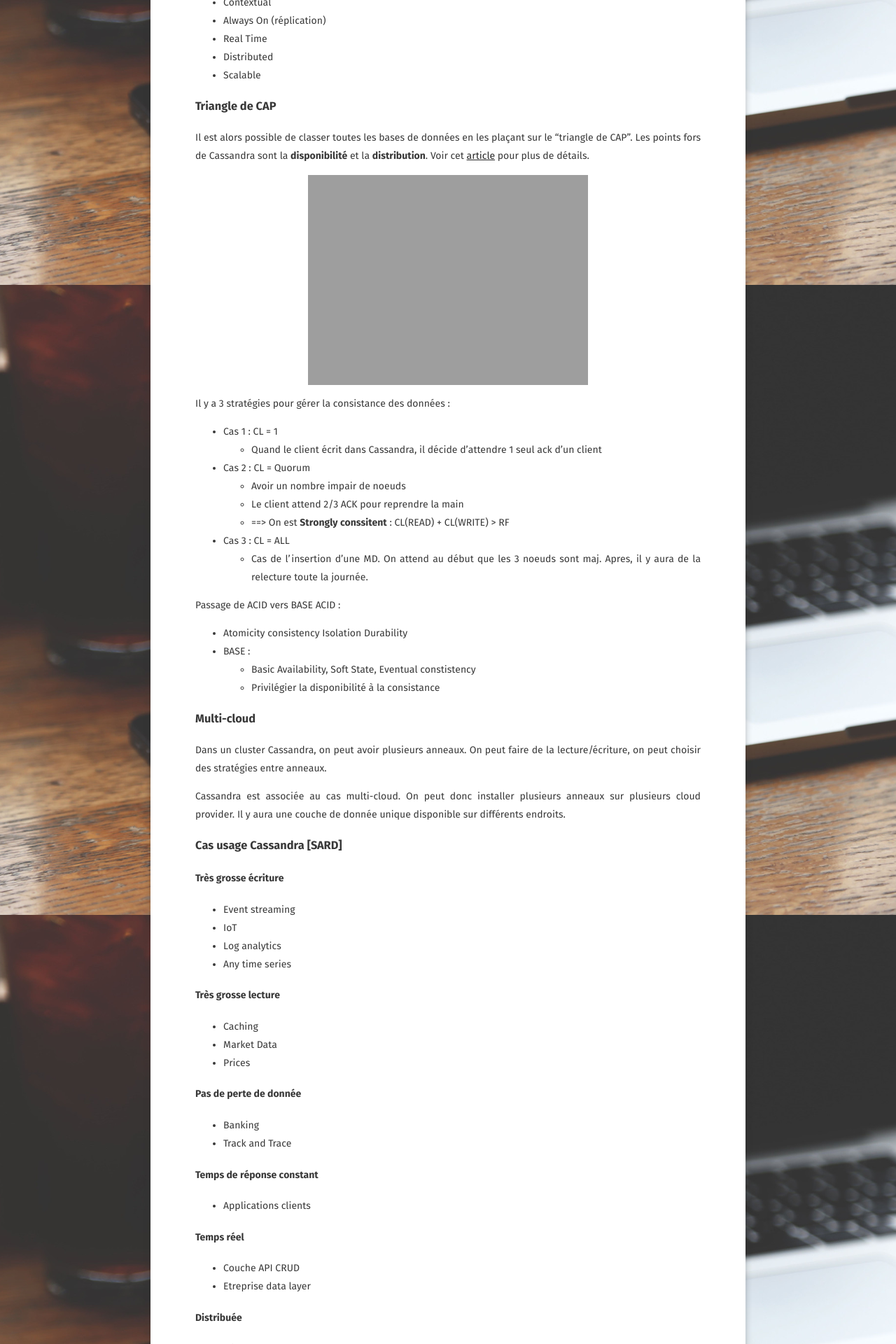
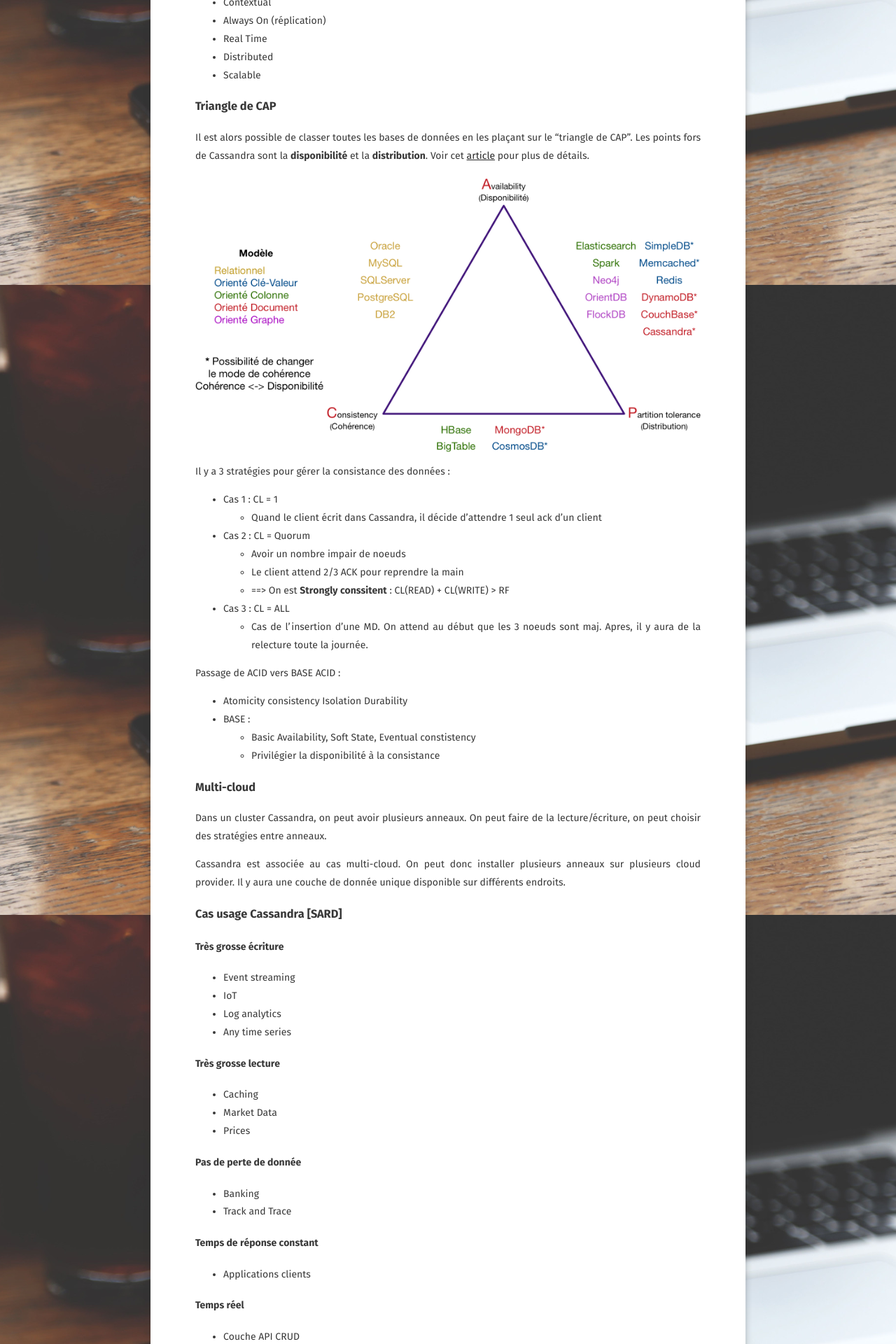
Before and after one commit to Ahdak/blog, a Jekyll site: the page built from _posts/2019-11-28-xebicon-19.md, in a window 1280 px wide. Shown: the part 2293-4213 px from the top of the page at 70% size. Built offline with Jekyll 4.4.1, drawn with Linux system fonts in a browser that asks for light colours; some web fonts are replaced.

Commit message:
Fix image Xebicon

```diff
--- a/_posts/2019-11-28-xebicon-19.md
+++ b/_posts/2019-11-28-xebicon-19.md
@@ -74,7 +74,7 @@
 ### Triangle de CAP
 Il est alors possible de classer toutes les bases de données en les plaçant sur le "triangle de CAP". Les points fors de Cassandra sont la __disponibilité__ et la __distribution__. Voir cet [article](https://openclassrooms.com/fr/courses/4462426-maitrisez-les-bases-de-donnees-nosql/4462471-maitrisez-le-theoreme-de-cap) pour plus de détails.
 
-<img src="{{ site.url }}/images/2019-11-28-xebicon19/trianlge-cap.png">
+<img src="{{ site.url }}/images/2019-11-28-xebicon19/triangle-cap.png">
 
 Il y a 3 stratégies pour gérer la consistance des données :
 - Cas 1 : CL = 1
```
